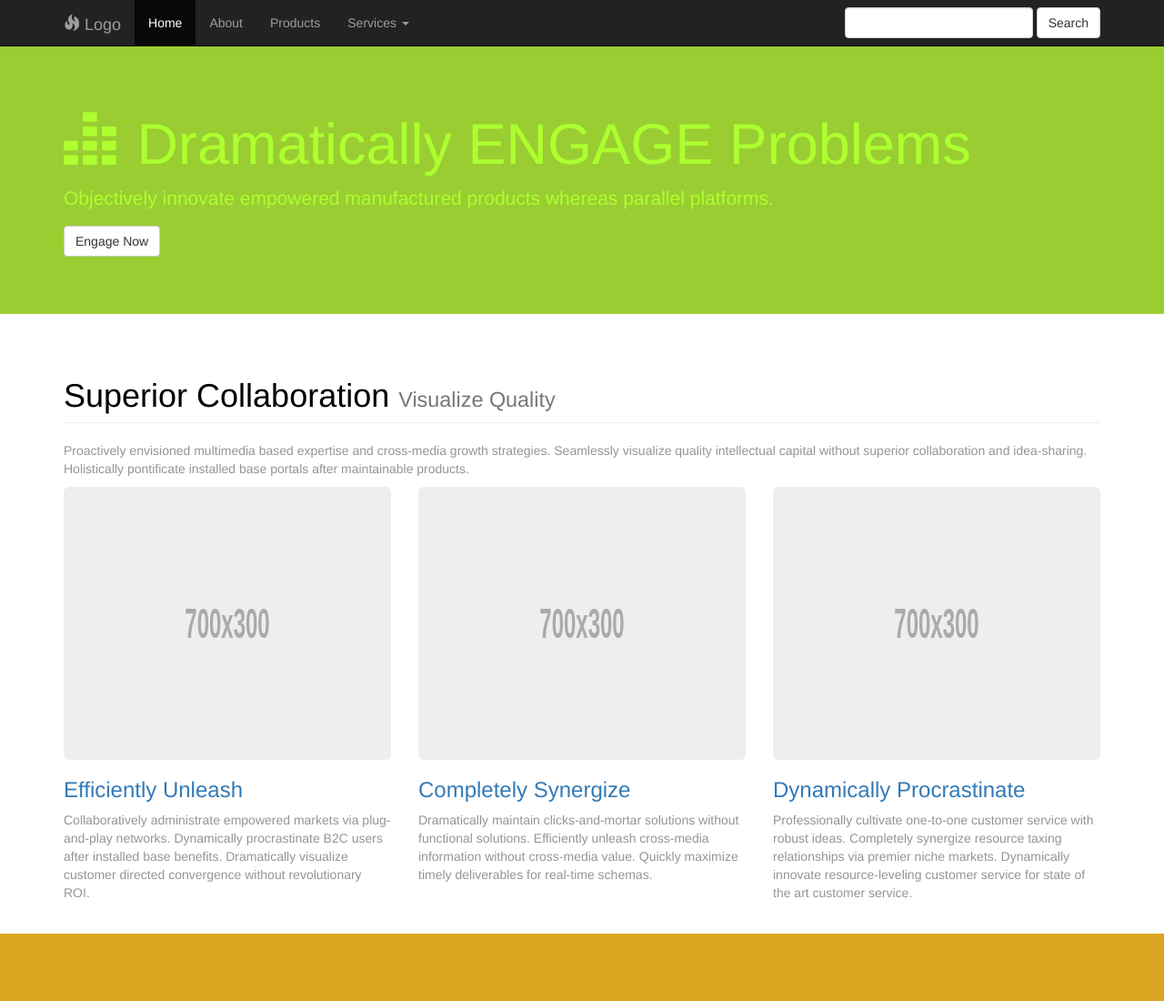
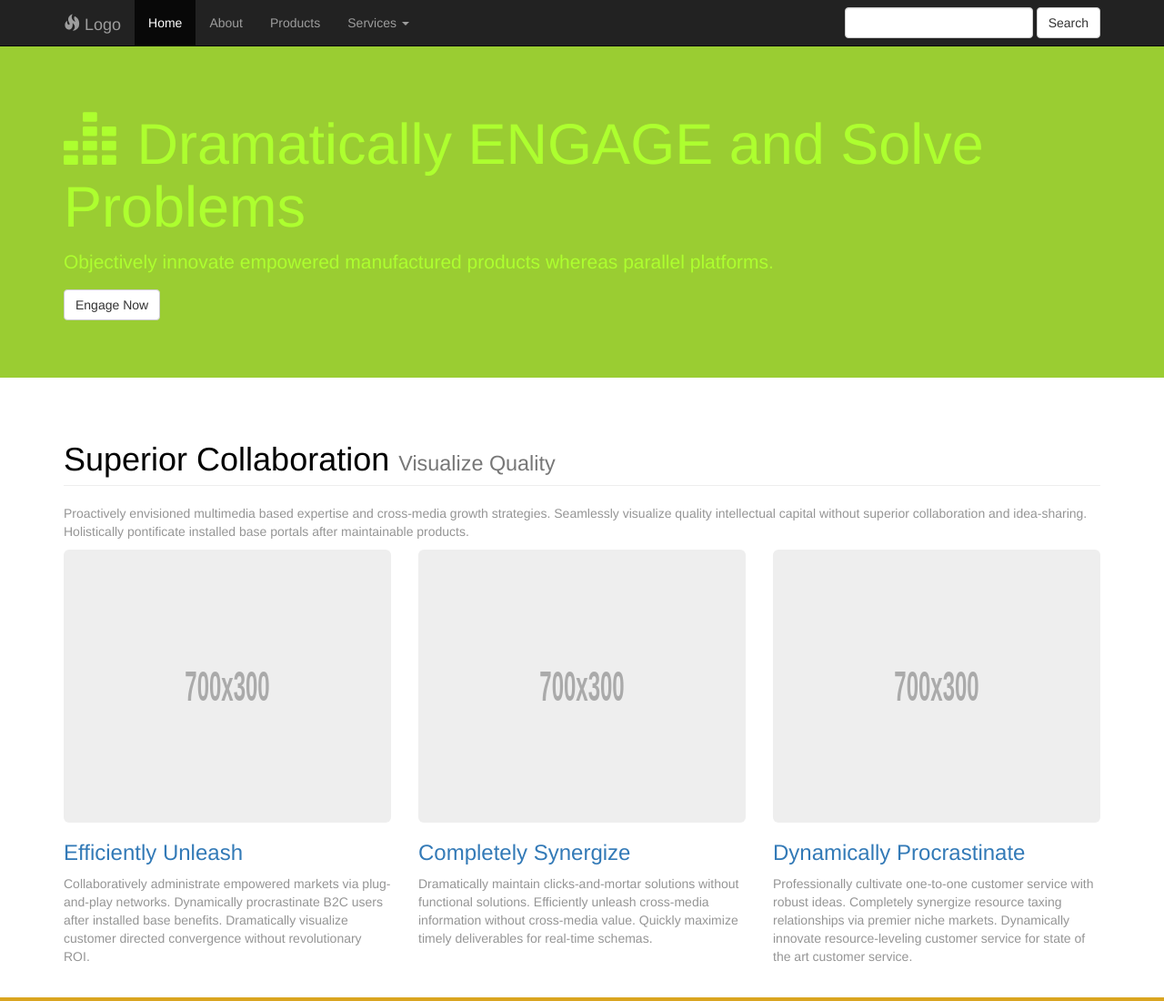
Before and after one commit to Mirelda/git.hw, a plain HTML site: page index.html in a window 1280 px wide. Shown: the top 1100 px of the page at 91% size. Drawn offline with Linux system fonts and the light colour scheme.

Commit message:
Change smt

```diff
--- a/index.html
+++ b/index.html
@@ -80,7 +80,7 @@
 
 	<div class="jumbotron feature">
 		<div class="container">
-			<h1><span class="glyphicon glyphicon-equalizer"></span> Dramatically ENGAGE Problems</h1>
+			<h1><span class="glyphicon glyphicon-equalizer"></span> Dramatically ENGAGE and Solve Problems</h1>
 			<p>Objectively innovate empowered manufactured products whereas parallel platforms.</p>
 			<p><a class="btn btn-default" href="#">Engage Now</a></p>
 		</div>
```
